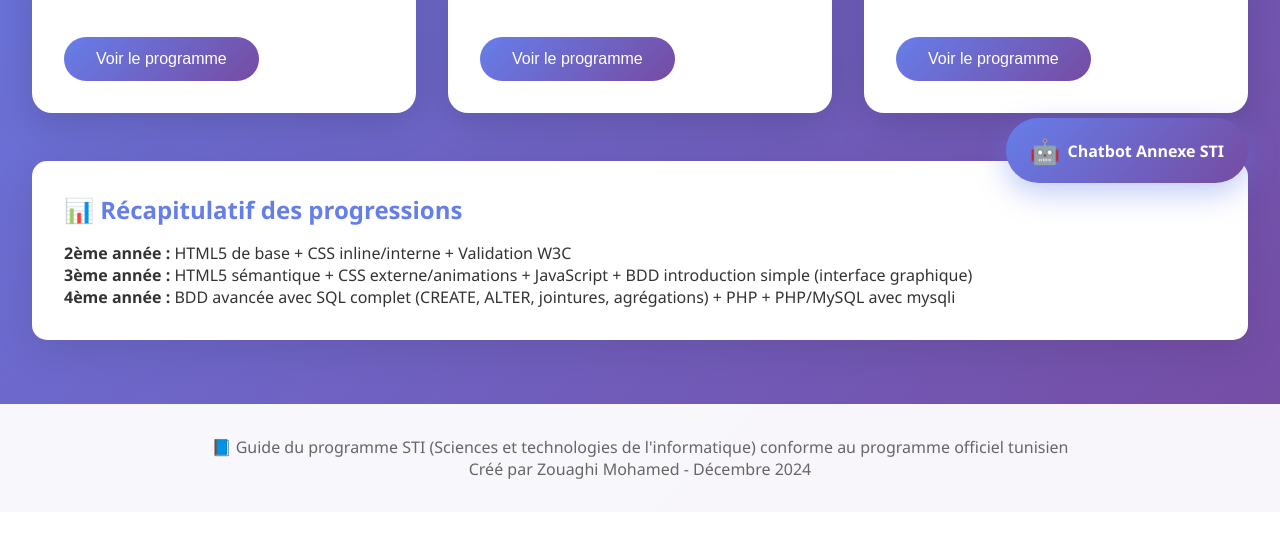
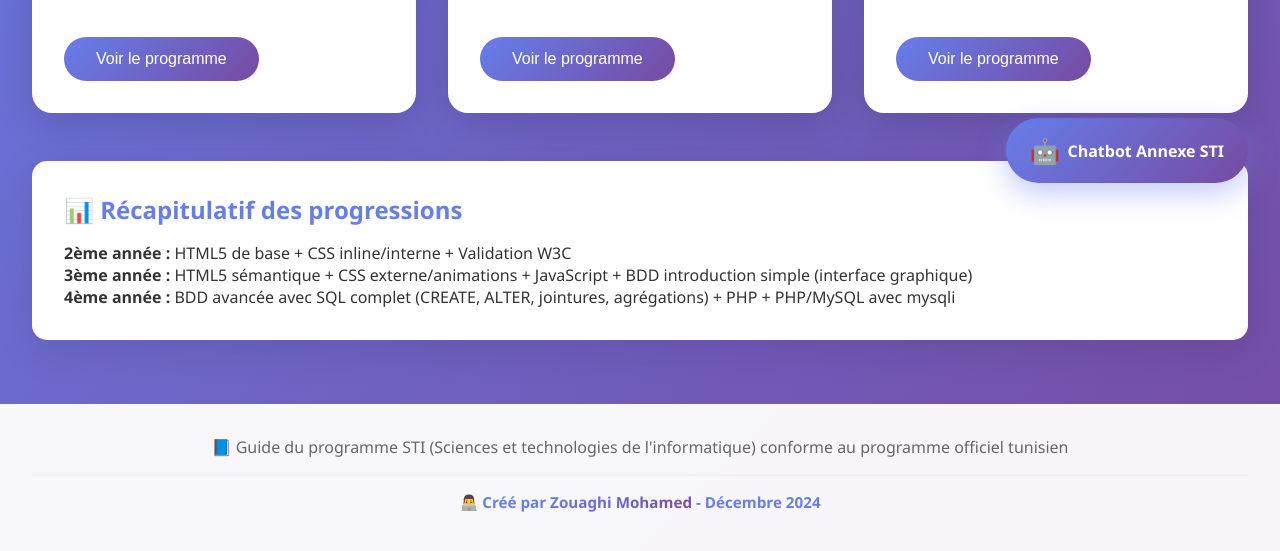
Before and after one commit to mo7amedzouaghi/guideSTI, a plain HTML site: page index.html in a window 1280 px wide. Shown: the part 585-1136 px from the top of the page. Before the commit the page ends 1097 px from the top, so only its background shows below. Drawn offline with Linux system fonts and the light colour scheme.

Commit message:
Update style.css

```diff
--- a/style.css
+++ b/style.css
@@ -430,6 +430,28 @@ footer {
 
 footer p {
     color: #666;
+    margin-bottom: 0.5rem;
+}
+
+.creator {
+    color: #667eea;
+    font-weight: 600;
+    font-size: 0.95rem;
+    margin-top: 1rem;
+    padding-top: 1rem;
+    border-top: 2px solid #f0f0f0;
+}
+
+.creator::before {
+    content: "👨‍💻 ";
+}
+
+.creator-name {
+    background: linear-gradient(135deg, #667eea, #764ba2);
+    -webkit-background-clip: text;
+    -webkit-text-fill-color: transparent;
+    background-clip: text;
+    font-weight: bold;
 }
 
 /* Animations */
```
